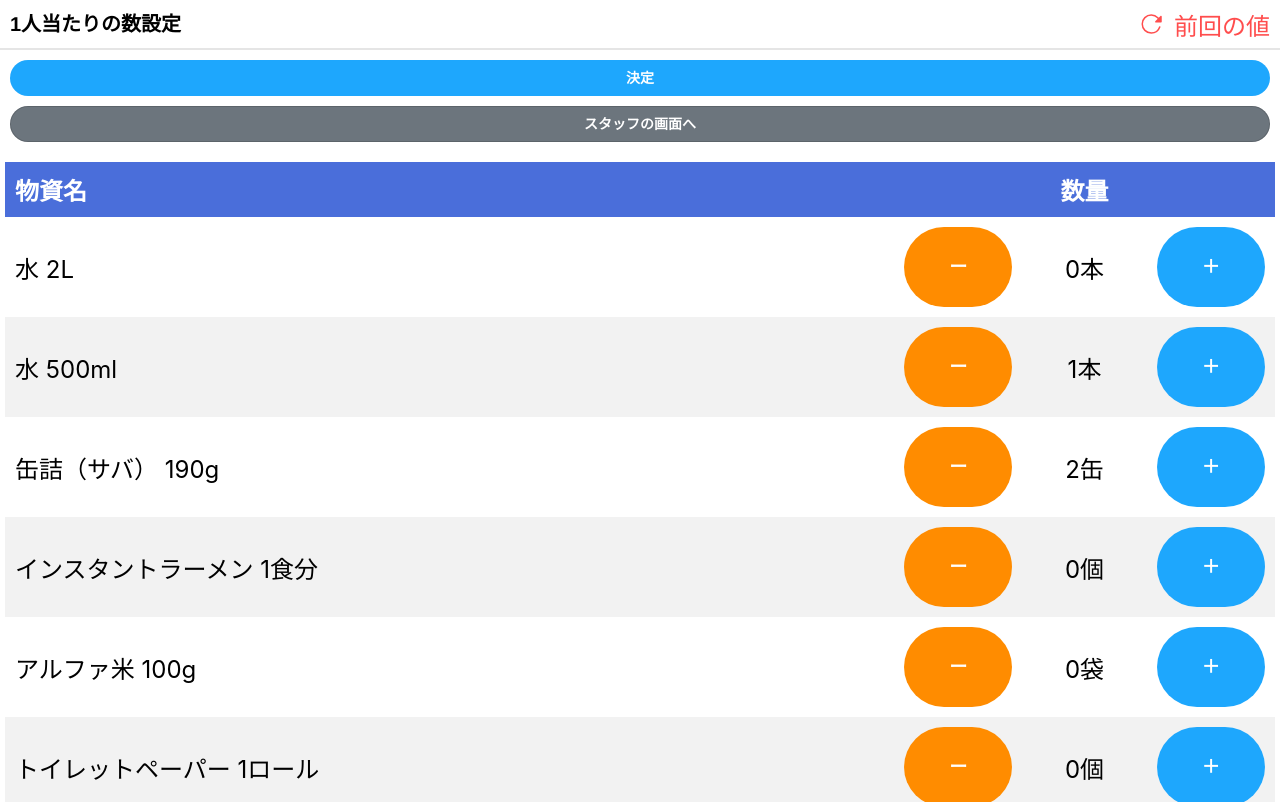
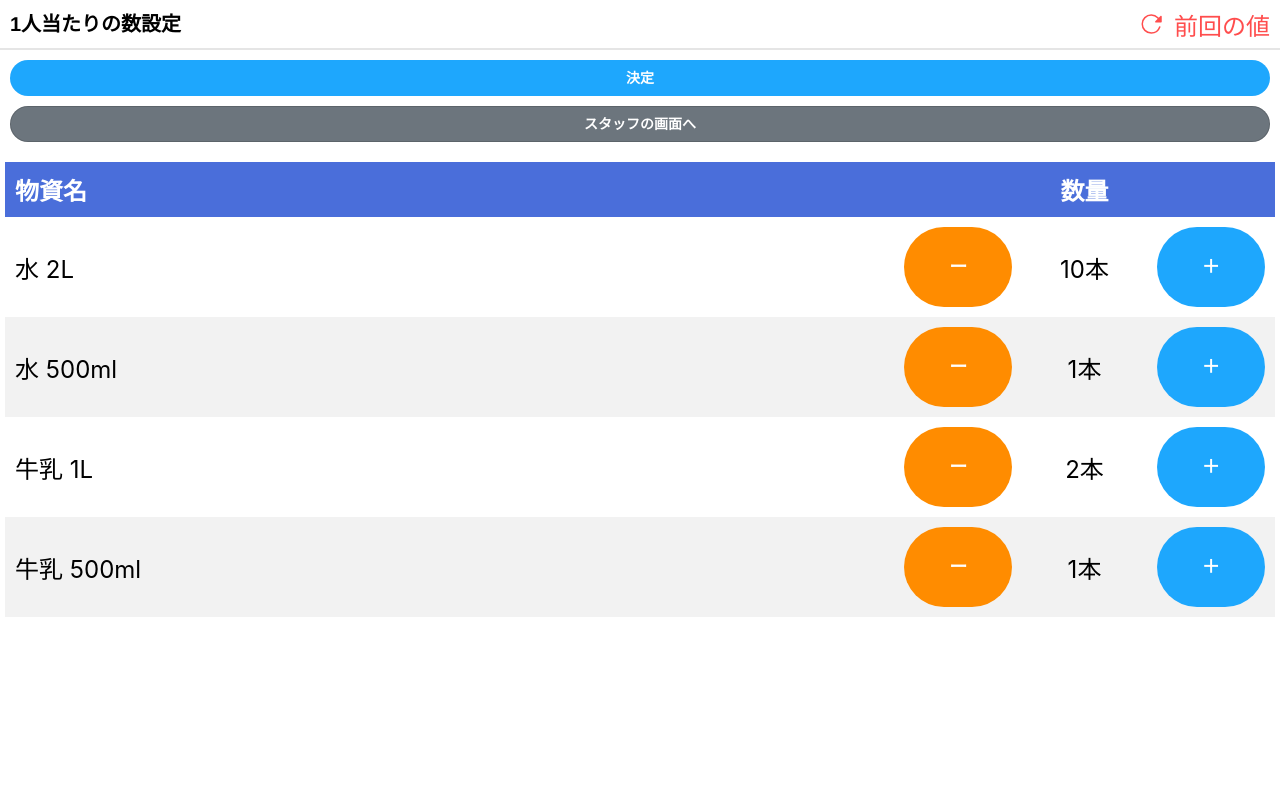
Before and after one commit to MIZOGUCHIKoki/DisasterCaseManagementSystem, a React (Create React App) app in the folder react-app/: page /default in a window 1280 px wide. Built offline with nearby package versions, Linux system fonts and the light colour scheme.

Commit message:
fetch from json

```diff
--- /dev/null
+++ b/react-app/public/testData/defaultList.json
@@ -0,0 +1,22 @@
+[
+    {
+        "id": 1,
+        "stockList_id": 1,
+        "amount": 1
+    },
+    {
+        "id": 2,
+        "stockList_id": 2,
+        "amount": 2
+    },
+    {
+        "id": 3,
+        "stockList_id": 3,
+        "amount": 1
+    },
+    {
+        "id": 4,
+        "stockList_id": 0,
+        "amount": 10
+    }
+]
--- /dev/null
+++ b/react-app/public/testData/stockList.json
@@ -0,0 +1,30 @@
+[
+    {
+        "id": 0,
+        "name": "水",
+        "size": "2L",
+        "unit": "本",
+        "allergy": 0
+    },
+    {
+        "id": 1,
+        "name": "水",
+        "size": "500ml",
+        "unit": "本",
+        "allergy": 0
+    },
+    {
+        "id": 2,
+        "name": "牛乳",
+        "size": "1L",
+        "unit": "本",
+        "allergy": 0
+    },
+    {
+        "id": 3,
+        "name": "牛乳",
+        "size": "500ml",
+        "unit": "本",
+        "allergy": 0
+    }
+]
--- a/react-app/src/components/defaultSetScreen.tsx
+++ b/react-app/src/components/defaultSetScreen.tsx
@@ -2,9 +2,6 @@ import React, { useState, useEffect } from 'react';
 
 import { StockListType } from './type/StockList';
 import { DB_DefaultListType } from './type/DefaultList';
-
-import { DB_defaultList } from './testData/defaultList';
-import { stockList } from './testData/stockList';
 
 import { PM_Button } from './PM_Button/PM_Button';
 import { Button } from './Button/Button';
@@ -16,6 +13,7 @@ type fetchData_StockListType = {
     name: StockListType['name'];
     size: StockListType['size'];
     unit: StockListType['unit'];
+    janureID: StockListType['janureID'];
     amount: DB_DefaultListType['amount'];
 };
 
@@ -27,35 +25,42 @@ type postData_DefaultListType = {
 export default function DefaultSetScreen(): JSX.Element {
     const [stockListState, setStockListState] = useState<fetchData_StockListType[]>();
     useEffect(() => {
-        const fetchDefaultData = (): fetchedData_defualtList_type[] => {
-            /*
-              Fetch default stock list from server
-            */
-            return DB_defaultList;
+        const fetchData = async () => {
+            try {
+                const fetchedDefaultList =
+                    await fetch(`/testData/defaultList.json?timestamp=${new Date().getTime()}`)
+                        .then(res => {
+                            if (!res.ok)
+                                throw new Error(`Failed to fetch defaultList: ${res.status}`);
+                            return res.json();
+                        });
+
+                const fetchedStockList =
+                    await fetch(`/testData/stockList.json?timestamp=${new Date().getTime()}`)
+                        .then(res => {
+                            if (!res.ok)
+                                throw new Error(`Failed to fetch stockList: ${res.status}`);
+                            return res.json();
+                        });
+
+                const updatedStockList =
+                    fetchedStockList.map((stockItem: fetchedData_stockList_type) => {
+                        const defaultItem =
+                            fetchedDefaultList.find(
+                                (defaultList: fetchedData_defualtList_type) => defaultList?.stockList_id === stockItem.id
+                            );
+                        return {
+                            ...stockItem,
+                            amount: defaultItem ? defaultItem.amount : 0,
+                        };
+                    });
+                setStockListState(updatedStockList);
+            } catch (error) {
+                console.error('Error fetching data:', error);
+            }
         };
-        const fetchStockListData = (): fetchedData_stockList_type[] => {
-            /*
-              Fetch stock list from server
-            */
-            return stockList;
-        };
-        const fetchedDefaultList = fetchDefaultData();
 
-        const updatedStockList: fetchData_StockListType[] = fetchStockListData().map((stockItem) => {
-            const defaultItem = fetchedDefaultList.find((defaultList) => defaultList?.id === stockItem.id);
-            if (defaultItem) {
-                return {
-                    ...stockItem,
-                    amount: defaultItem.amount
-                };
-            } else {
-                return {
-                    ...stockItem,
-                    amount: 0
-                };
-            }
-        });
-        setStockListState(updatedStockList);
+        fetchData();
     }, []);
 
     const onClick = (): void => {
```
